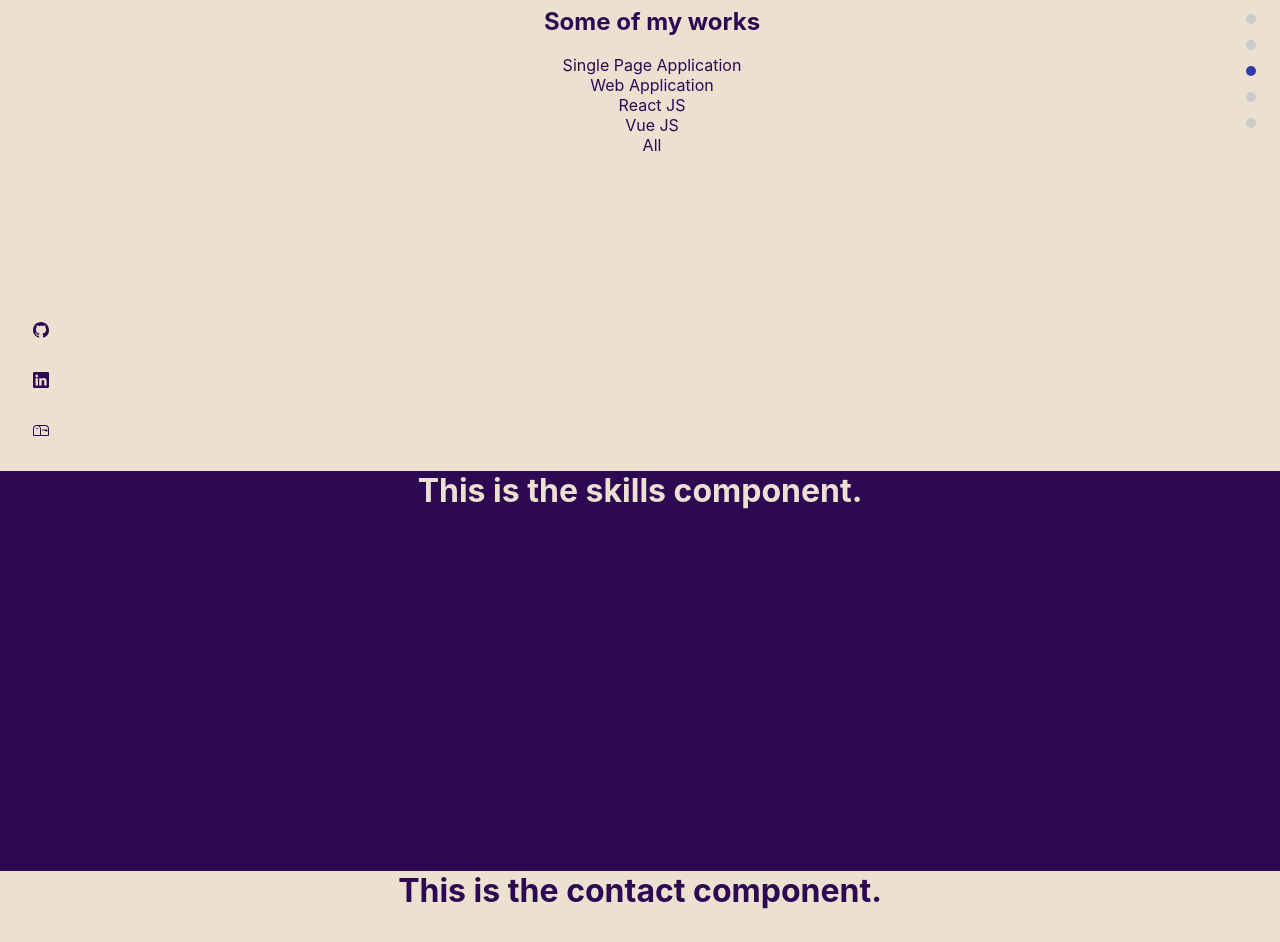
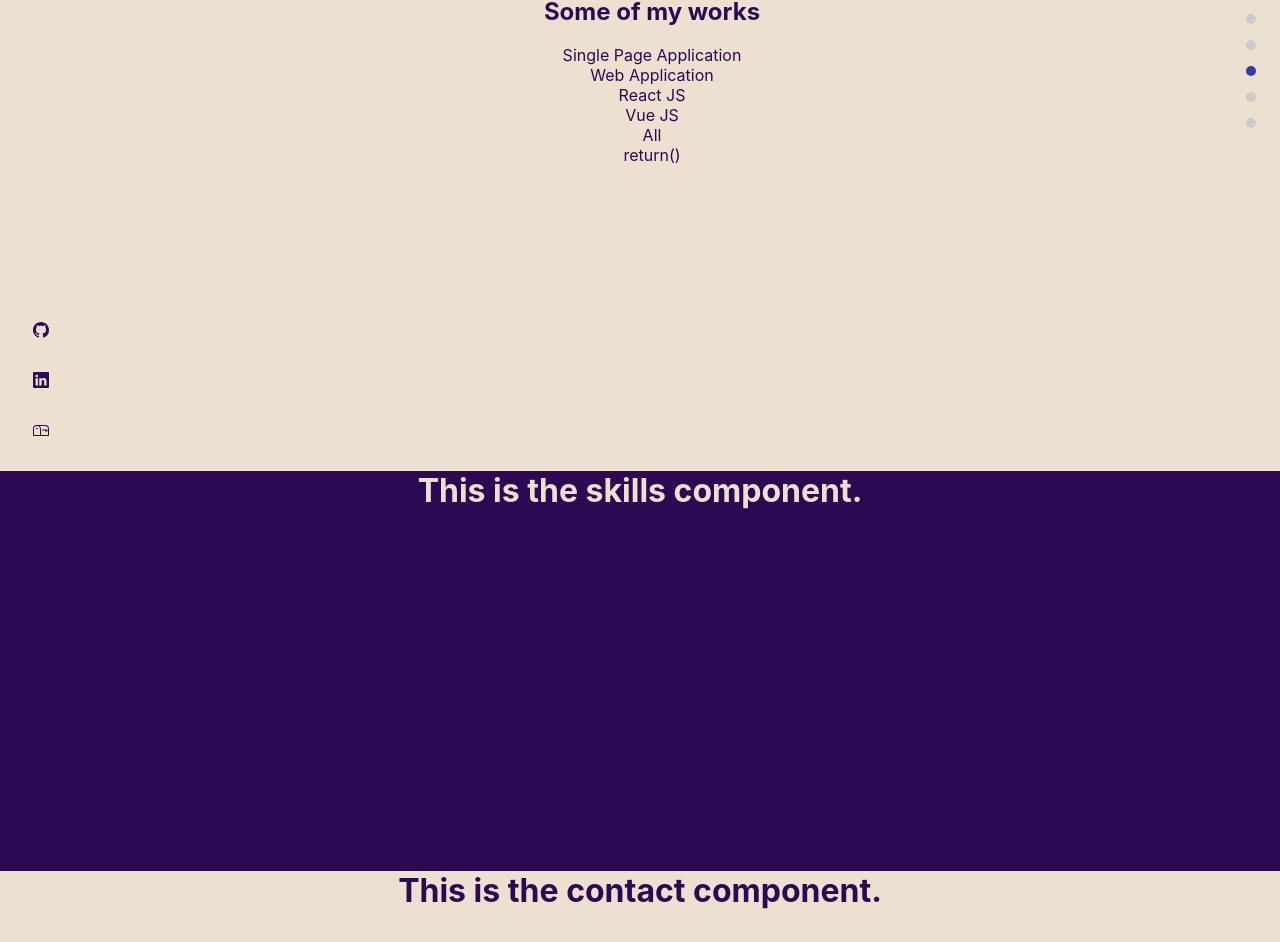
Before and after one commit to JoaoTeixeira13/portfolio, a React (Create React App) app: page / in a window 1280 px wide. Shown: the part 2086-3028 px from the top of the page. Built offline with nearby package versions, Linux system fonts and the light colour scheme.

Commit message:
Work component: initial layout, constant and interfaces set up

```diff
--- a/src/constants.tsx
+++ b/src/constants.tsx
@@ -1,5 +1,6 @@
 import { About } from "./interfaces";
 import { ScaleVariants } from "./interfaces";
+import { PortfolioWork } from "./interfaces";
 
 //about section
 
@@ -57,3 +58,51 @@ export const workFilter: string[] = [
     "Vue JS",
     "All",
 ];
+
+export const portfolioWorks: PortfolioWork[] = [
+    {
+        id: 1,
+        title: "Circe",
+        description:
+            "A single page application that allows users to trade plants with each other.",
+        repositoryUrl: "https://github.com/JoaoTeixeira13/circe",
+        imageUrl: "/works/circe.jpg",
+        tag: ["Single Page Application", "Web Application", "React JS", "All"],
+    },
+    {
+        id: 2,
+        title: "Social Network",
+        description:
+            "A single page application that allows users to join a social network.",
+        repositoryUrl: "https://github.com/JoaoTeixeira13/social-network",
+        imageUrl: "/works/socialNetwork.jpg",
+        tag: ["Single Page Application", "Web Application", "React JS", "All"],
+    },
+    {
+        id: 3,
+        title: "Image Board",
+        description:
+            "An Instagram-like, single page application open to anyone to post images with titles and descriptions, as well as comments.",
+        repositoryUrl: "https://github.com/JoaoTeixeira13/image-board",
+        imageUrl: "/works/imageBoard.jpg",
+        tag: ["Single Page Application", "Web Application", "Vue JS", "All"],
+    },
+    {
+        id: 4,
+        title: "Petition",
+        description:
+            "A website that allows users to register and sign a petition.",
+        repositoryUrl: "https://github.com/JoaoTeixeira13/petition",
+        imageUrl: "/works/petition.jpg",
+        tag: ["Web Application", "All"],
+    },
+    {
+        id: 5,
+        title: "Connect Four",
+        description:
+            "A two-player game of connect-four, where the first user to connect four pieces horizontally, vertically or diagonally wins.",
+        repositoryUrl: "https://github.com/JoaoTeixeira13/connect-four",
+        imageUrl: "/works/connectFour.jpg",
+        tag: ["Web Application", "All"],
+    },
+];
--- a/src/work/work.tsx
+++ b/src/work/work.tsx
@@ -4,11 +4,16 @@ import { AiFillEye, AiFillGithub } from "react-icons/ai";
 import { motion } from "framer-motion";
 import AppWrap from "../wrapper/appWrap";
 import { workFilter } from "../constants";
+import { portfolioWorks } from "../constants";
+import { PortfolioWork } from "../interfaces";
 
 const Work = () => {
     const [activeFilter, setActiveFilter] = useState("All");
+    const [animateCard, setAnimateCard] = useState({ y: 0, opacity: 1 });
 
-    const handleWorkFilter: Function = (each: string) => {};
+    const handleWorkFilter: Function = (each: string) => {
+        console.log("user clicked on item");
+    };
     return (
         <>
             <h2 className="headText">Some of my works</h2>
@@ -27,6 +32,45 @@ const Work = () => {
                     );
                 })}
             </div>
+            <motion.div
+                animate={animateCard}
+                transition={{ duration: 0.5, delayChildren: 0.5 }}
+                className="workPortfolio"
+            >
+                return(
+                {portfolioWorks.map((each: PortfolioWork) => {
+                    <div key={each.id} className="workItem appFlex">
+                        <img src={each.imageUrl} alt={each.title} />
+                        <motion.div
+                            whileHover={{ opacity: [0, 1] }}
+                            transition={{
+                                duration: 0.25,
+                                ease: "easeInOut",
+                                staggerChildren: 0.5,
+                            }}
+                            className="workHover appFlex"
+                        >
+                            <a
+                                href={each.repositoryUrl}
+                                target="_blank"
+                                rel="noreferrer"
+                            >
+                                <motion.div
+                                    whileInView={{ scale: [0, 1] }}
+                                    whileHover={{ scale: [1, 0.9] }}
+                                    transition={{
+                                        duration: 0.25,
+                                    }}
+                                    className="appFlex"
+                                >
+                                    <AiFillEye />
+                                </motion.div>
+                            </a>
+                        </motion.div>
+                    </div>;
+                })}
+                )
+            </motion.div>
         </>
     );
 };
```
Also changed, not shown: src/interfaces.tsx (+11 -0 lines).
